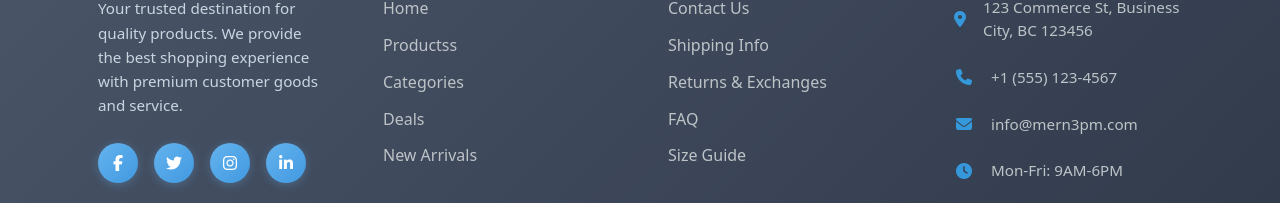
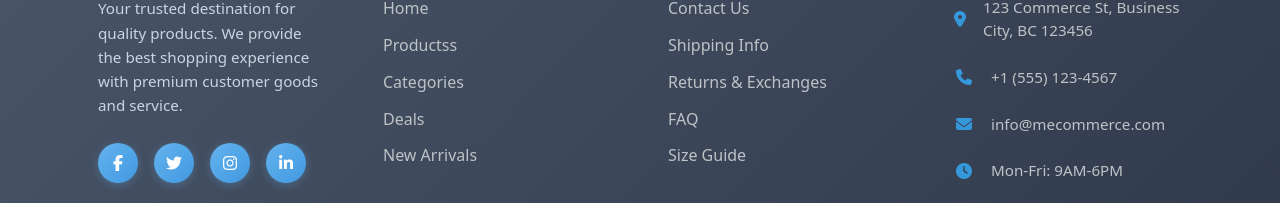
Before and after one commit to tiwvinish/e-commerce-using-mern-, a React (Vite) app in the folder cms-ui/: page / in a window 1280 px wide. Shown: the part 2149-2352 px from the top of the page. Built offline with nearby package versions, Linux system fonts and the light colour scheme.

Commit message:
commerce

```diff
--- a/cms-ui/src/components/Footer.jsx
+++ b/cms-ui/src/components/Footer.jsx
@@ -95,7 +95,7 @@ export const Footer = () => {
                 </div>
                 <div className="contact-item">
                   <i className="fas fa-envelope contact-icon"></i>
-                  <span>info@mern3pm.com</span>
+                  <span>info@mecommerce.com</span>
                 </div>
                 <div className="contact-item">
                   <i className="fas fa-clock contact-icon"></i>
```
